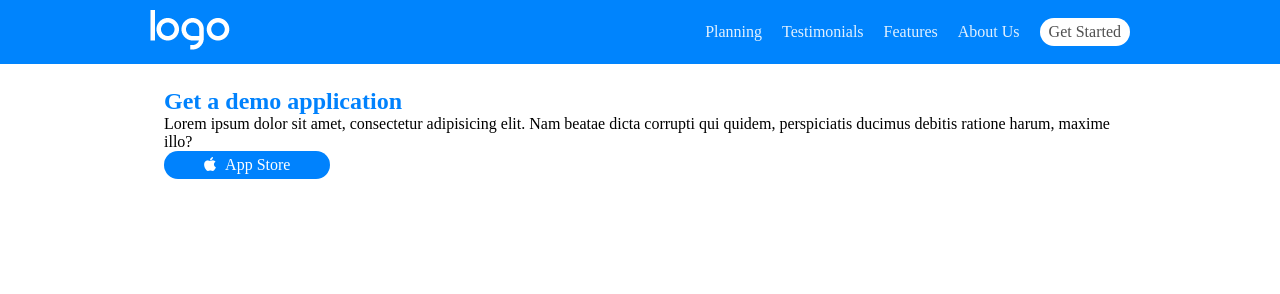
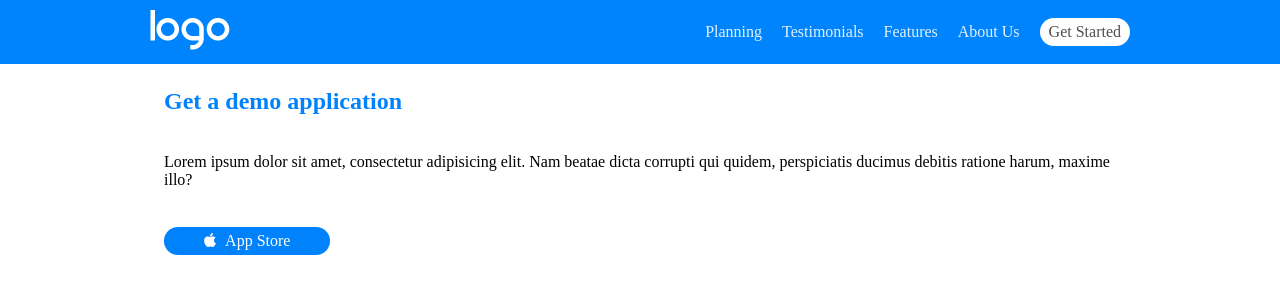
Before and after one commit to RoccoCerro/htmlcss-responsive-layout, a plain HTML site: page index.html in a window 1280 px wide. Drawn offline with Linux system fonts and the light colour scheme.

Commit message:
REFACTOR gap dell'hero

```diff
--- a/css/style.css
+++ b/css/style.css
@@ -80,7 +80,7 @@ ol {
 .page-hero .card-body {
     /* flex-direction: column;
     align-items: flex-start; */
-    gap: 38 px;
+    gap: 38px;
 }
 
 /* UTILITY */
```
